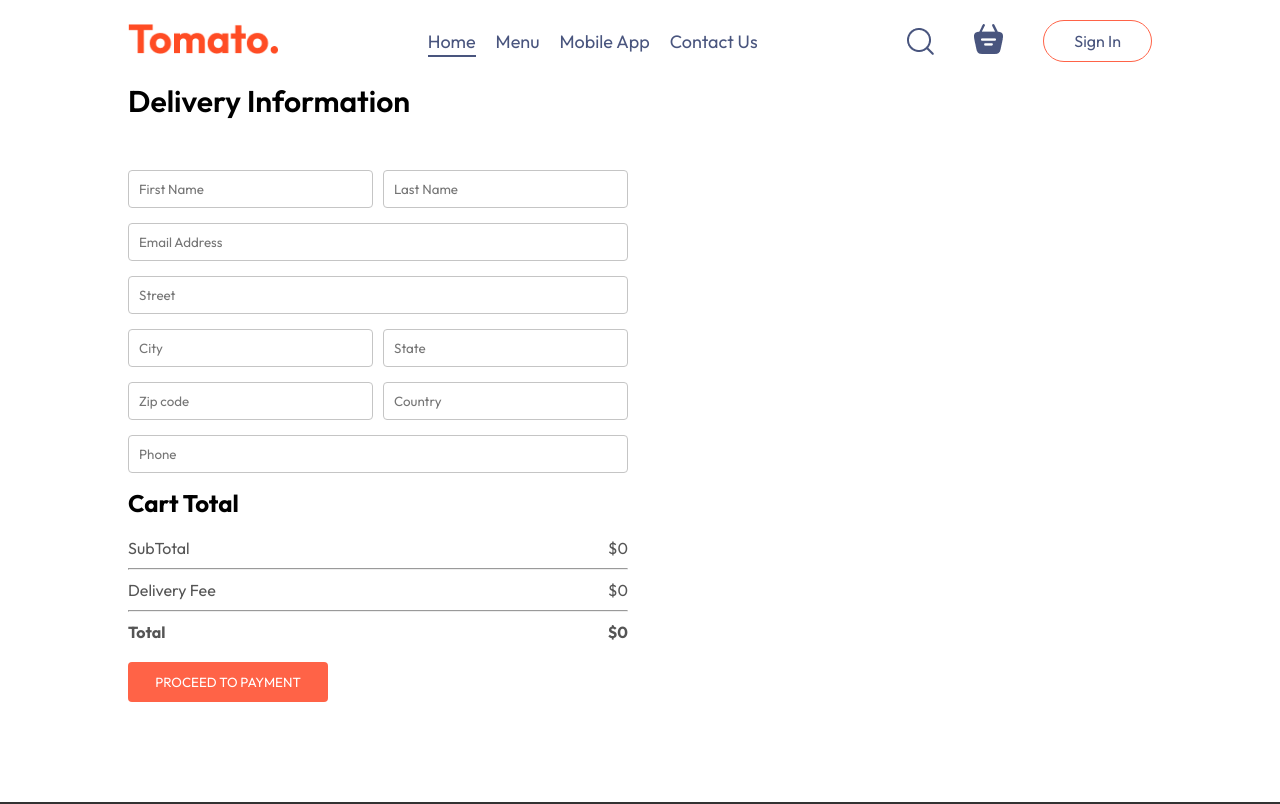
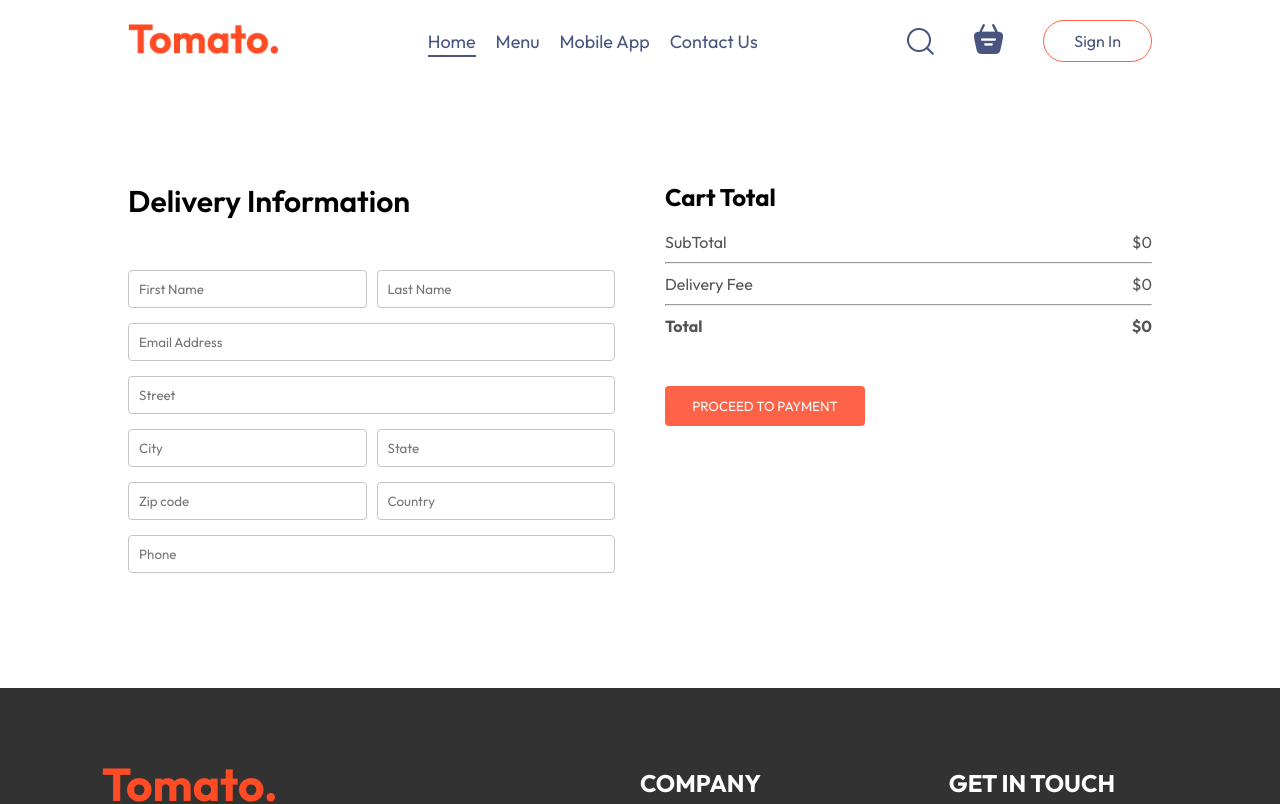
Before and after one commit to darkknight190604/Food-Delivery-App, a React (Vite) app in the folder frontend/: page /order in a window 1280 px wide. Shown: the top 804 px of the page. Built offline with nearby package versions, Linux system fonts and the light colour scheme; no server answers.

Commit message:
SECURE PAYMENT LOGIC USING STRIPE ADDED

```diff
--- a/frontend/src/pages/PlaceOrder/PlaceOrder.css
+++ b/frontend/src/pages/PlaceOrder/PlaceOrder.css
@@ -6,16 +6,19 @@
     margin-top: 100px;
 }
 
+
 .place-order-left{
     width: 100%;
     max-width: max(30%,500px);
 }
+
 
 .place-order-left .title{
     font-size: 30px;
     font-weight: 600;
     margin-bottom: 50px;
 }
+
 
 .place-order-left input{
     margin-bottom: 15px;
@@ -26,16 +29,24 @@
     outline-color: tomato;
 }
 
+
 .place-order-left .multi-fields{
     display: flex;
     gap: 10px;
 }
+
 .place-order-right{
     width: 100%;
     max-width: max(40%, 500px);
 }
 
-.place-order .cart-total button
-{
+
+.place-order .cart-total button{
     margin-top: 30px;
+    cursor: pointer;
 }
+
+.place-order .cart-total button:disabled{
+    cursor: not-allowed;
+    opacity: 0.7;
+}
--- a/frontend/src/pages/PlaceOrder/PlaceOrder.jsx
+++ b/frontend/src/pages/PlaceOrder/PlaceOrder.jsx
@@ -1,12 +1,13 @@
 import React, { useContext, useState } from 'react'
+import axios from "axios"
 import './PlaceOrder.css'
 import { StoreContext } from '../../context/StoreContext'
 
 const PlaceOrder = () => {
 
-const { getTotalCartAmount,token,food_list,cartIems,url } = useContext(StoreContext);
+const { getTotalCartAmount, token, food_list, cartItems, url } = useContext(StoreContext);
 
-const [data,setData] = useState({
+const [data, setData] = useState({
 firstName:"",
 lastName:"",
 email:"",
@@ -18,22 +19,73 @@ country:"",
 phone:""
 })
 
+const [loading, setLoading] = useState(false);
+
 const onChangeHandler = (event) => {
 const name = event.target.name;
 const value = event.target.value;
-setData(data=>({...data,[name]:value}))
+setData(data => ({...data,[name]:value}))
+}
+
+const placeOrder = async (event) => {
+    event.preventDefault();
+
+    setLoading(true);
+
+    let orderItems = [];
+
+    food_list.map((item) => {
+        if (cartItems[item._id] > 0) {
+
+            let itemInfo = item;
+            itemInfo["quantity"] = cartItems[item._id];
+            orderItems.push(itemInfo);
+
+        }
+    })
+
+    let orderData = {
+        address: data,
+        items: orderItems,
+        amount: getTotalCartAmount() + 2,
+    }
+
+    try {
+
+        let response = await axios.post(
+            url + "/api/order/place",
+            orderData,
+            { headers: { token } }
+        );
+
+        if (response.data.success) {
+            const { session_url } = response.data;
+            window.location.replace(session_url);
+        }
+        else {
+            setLoading(false);
+            alert("ERROR");
+        }
+
+    } catch (error) {
+        console.log(error);
+        setLoading(false);
+        alert("Something went wrong");
+    }
 }
 
 return (
 
-<form>
+<form onSubmit={placeOrder} className="place-order">
 
   <div className="place-order-left">
 
     <p className="title">Delivery Information</p>
 
     <div className="multi-fields">
+
       <input
+        required
         name="firstName"
         onChange={onChangeHandler}
         value={data.firstName}
@@ -42,15 +94,18 @@ return (
       />
 
       <input
+        required
         name="lastName"
         onChange={onChangeHandler}
         value={data.lastName}
         type="text"
         placeholder='Last Name'
       />
+
     </div>
 
     <input
+      required
       name="email"
       onChange={onChangeHandler}
       value={data.email}
@@ -59,6 +114,7 @@ return (
     />
 
     <input
+      required
       name="street"
       onChange={onChangeHandler}
       value={data.street}
@@ -67,7 +123,9 @@ return (
     />
 
     <div className="multi-fields">
+
       <input
+        required
         name="city"
         onChange={onChangeHandler}
         value={data.city}
@@ -76,16 +134,20 @@ return (
       />
 
       <input
+        required
         name="state"
         onChange={onChangeHandler}
         value={data.state}
         type="text"
         placeholder='State'
       />
+
     </div>
 
     <div className="multi-fields">
+
       <input
+        required
         name="zipcode"
         onChange={onChangeHandler}
         value={data.zipcode}
@@ -94,15 +156,18 @@ return (
       />
 
       <input
+        required
         name="country"
         onChange={onChangeHandler}
         value={data.country}
         type="text"
         placeholder='Country'
       />
+
     </div>
 
     <input
+      required
       name="phone"
       onChange={onChangeHandler}
       value={data.phone}
@@ -119,6 +184,7 @@ return (
       <h2>Cart Total</h2>
 
       <div>
+
         <div className="cart-total-details">
           <p>SubTotal</p>
           <p>${getTotalCartAmount()}</p>
@@ -137,9 +203,12 @@ return (
           <b>Total</b>
           <b>${getTotalCartAmount() === 0 ? 0 : getTotalCartAmount() + 2}</b>
         </div>
+
       </div>
 
-      <button>PROCEED TO PAYMENT</button>
+      <button type='submit' disabled={loading}>
+        {loading ? "Processing..." : "PROCEED TO PAYMENT"}
+      </button>
 
     </div>
 
```
